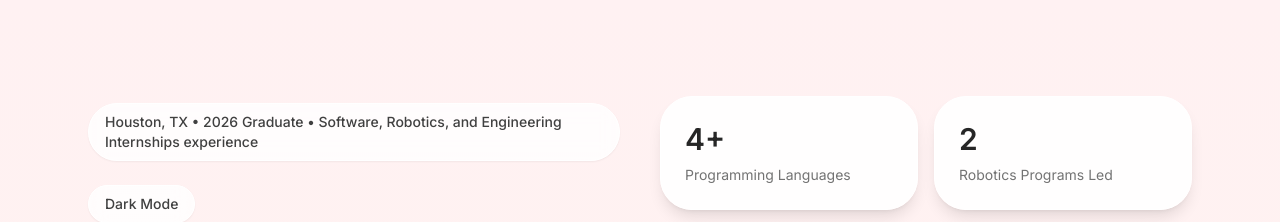
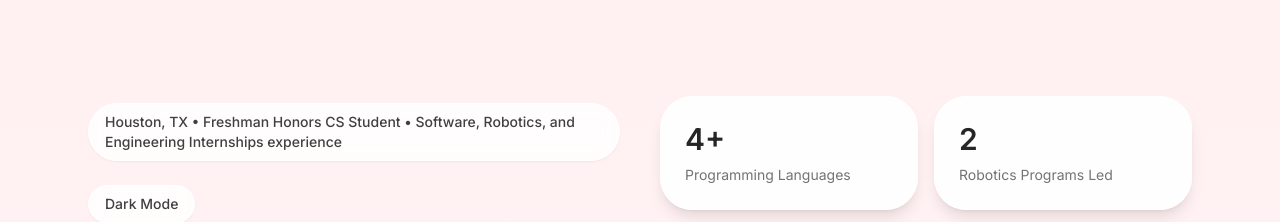
Before and after one commit to tzwqt/tati-portfolio, a React (Vite) app: page / in a window 1280 px wide. Shown: the top 222 px of the page. Built offline with nearby package versions, Linux system fonts and the light colour scheme.

Commit message:
updated school year

```diff
--- a/src/pages/Index.tsx
+++ b/src/pages/Index.tsx
@@ -173,7 +173,7 @@ export default function InteractiveResumeSite() {
         >
           <div className="inline-flex items-center gap-2 rounded-full bg-white/80 dark:bg-neutral-900/80 backdrop-blur px-4 py-2 shadow-sm border border-white dark:border-neutral-800">
   <span className="text-sm font-medium text-neutral-700 dark:text-neutral-200">
-  Houston, TX • 2026 Graduate • Software, Robotics, and Engineering Internships experience
+  Houston, TX • Freshman Honors CS Student • Software, Robotics, and Engineering Internships experience
   </span>
 </div>
 <button
```
